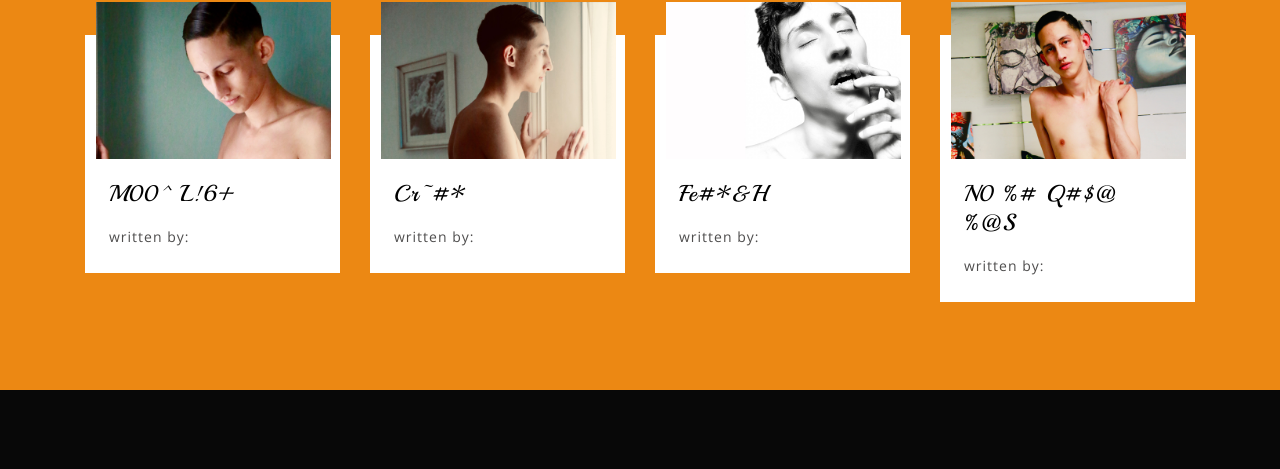
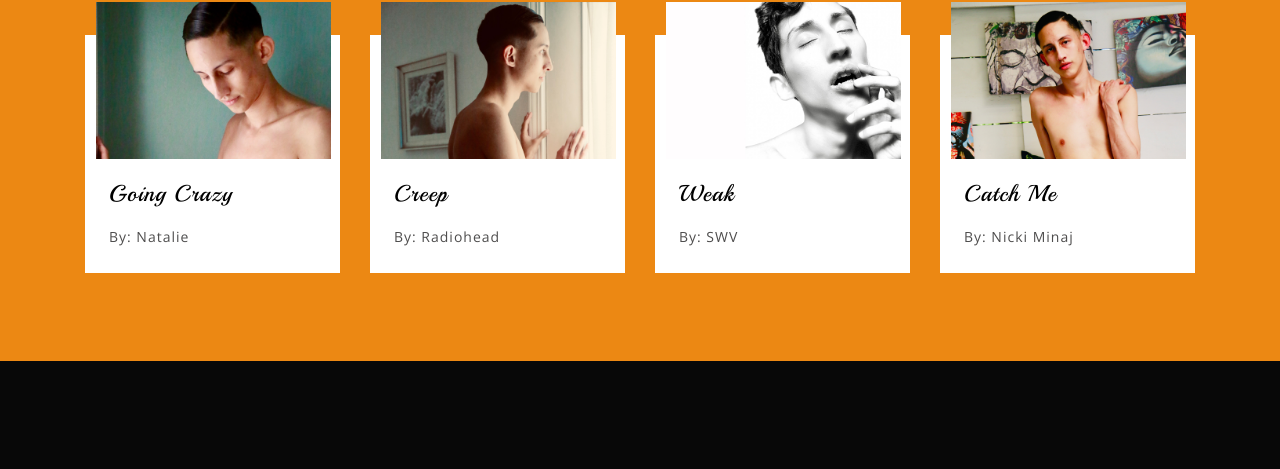
Before and after one commit to kennycl/kenny.omg.lol, a plain HTML site: page index.html in a window 1280 px wide. Shown: the part 3211-3680 px from the top of the page. Drawn offline with nearby package versions, Linux system fonts and the light colour scheme.

Commit message:
v3
Final with working links.

```diff
--- a/index.html
+++ b/index.html
@@ -266,9 +266,9 @@
             <img src="images/bb1.jpg" alt="Popup Image" class="img-fluid">
             <div class="blog-left-tree ">
               <h4 class="pb-3">
-                <a href="#about">M00^ l!6+</a>
+                <a href="https://youtube.com/shorts/j5ZmJYwuHTI"target="_blank">going crazy</a>
               </h4>
-              <p>written by:
+              <p> By: Natalie
               </p>
             </div>
           </div>
@@ -279,9 +279,9 @@
             <img src="images/bb2.jpg" alt="Popup Image" class="img-fluid">
             <div class="blog-left-tree ">
               <h4 class="pb-3">
-                <a href="#about">cr~#*</a>
+                <a href="https://youtu.be/j8CTJ00oea8"target="_blank">creep</a>
               </h4>
-              <p>written by:
+              <p>By: Radiohead
               </p>
             </div>
           </div>
@@ -292,9 +292,9 @@
             <img src="images/bb3.jpg" alt="Popup Image" class="img-fluid">
             <div class="blog-left-tree ">
               <h4 class="pb-3">
-                <a href="#about">fe#*&h</a>
+                <a href="https://youtube.com/shorts/WlHRWUSw8-k"target="_blank">weak</a>
               </h4>
-              <p>written by:
+              <p>By: SWV
               </p>
             </div>
           </div>
@@ -305,9 +305,9 @@
             <img src="images/bb4.jpg" alt="Popup Image" class="img-fluid">
             <div class="blog-left-tree ">
               <h4 class="pb-3">
-                <a href="#about">N0 %# q#$@ %@s</a>
+                <a href="https://youtube.com/shorts/ObIC2Yo5RJ0"target="_blank">catch me</a>
               </h4>
-              <p>written by:
+              <p>By: Nicki Minaj
               </p>
             </div>
           </div>
```
